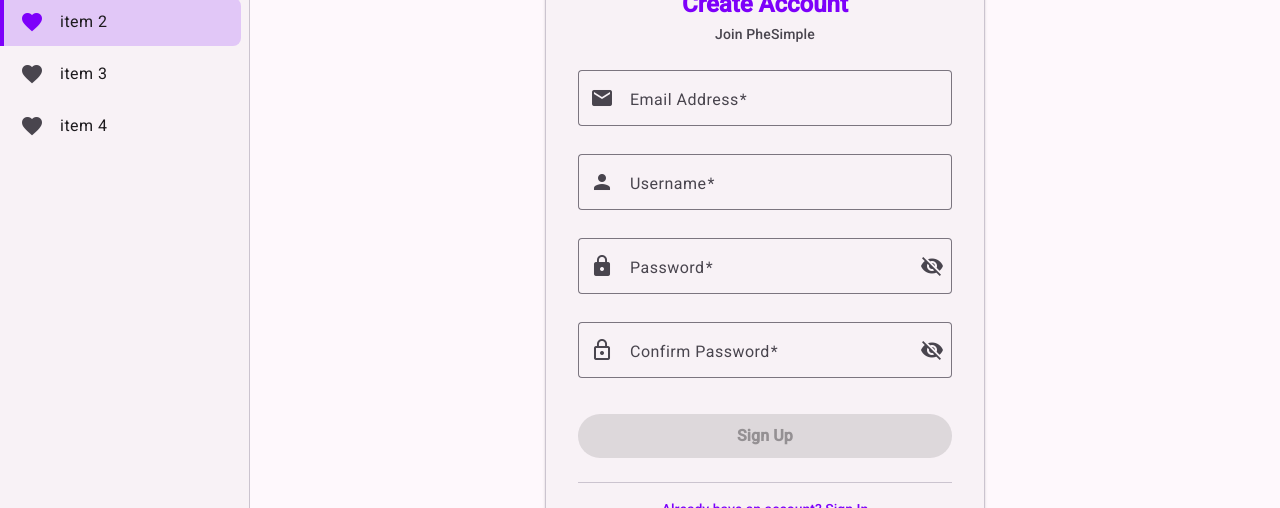
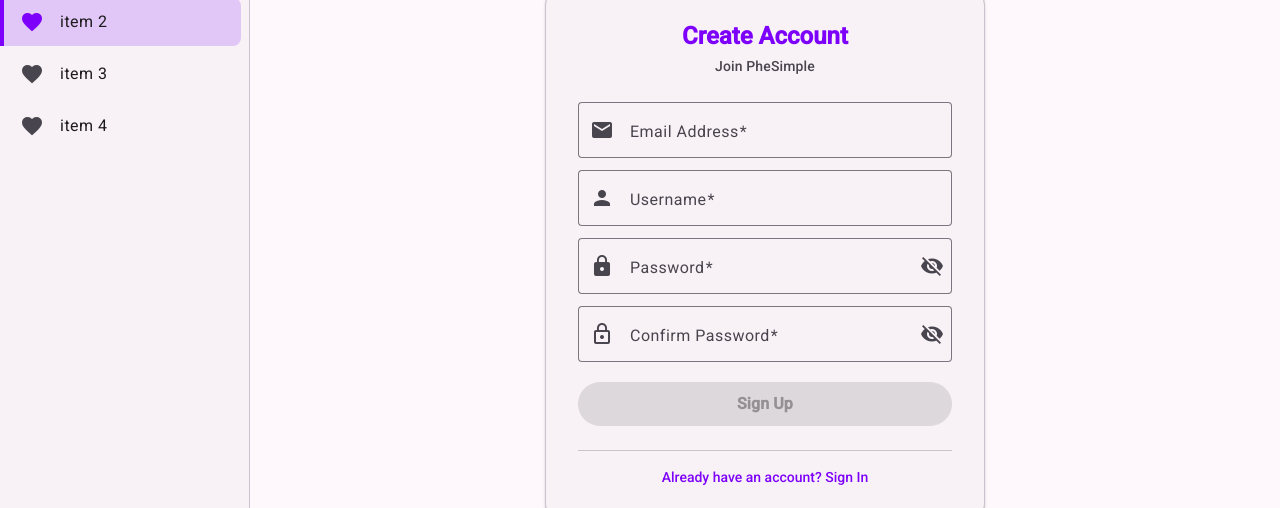
Before and after one commit to Keldorn17/PhenylalanineCalculatorClient, an Angular app: page /register in a window 1280 px wide. Shown: the part 178-686 px from the top of the page. Built offline with nearby package versions, Linux system fonts and the light colour scheme; no server answers.

Commit message:
Add missing translation, update login, register page

```diff
--- a/src/app/app.config.ts
+++ b/src/app/app.config.ts
@@ -1,16 +1,21 @@
 import {ApplicationConfig, provideBrowserGlobalErrorListeners} from '@angular/core';
 import {provideRouter} from '@angular/router';
 import {provideHttpClient, withInterceptors} from '@angular/common/http';
-import {provideAnimationsAsync} from '@angular/platform-browser/animations/async';
 
 import {routes} from './app.routes';
 import {authInterceptor} from './auth/auth-interceptor';
+import {MAT_FORM_FIELD_DEFAULT_OPTIONS} from '@angular/material/form-field';
 
 export const appConfig: ApplicationConfig = {
   providers: [
     provideBrowserGlobalErrorListeners(),
     provideRouter(routes),
     provideHttpClient(withInterceptors([authInterceptor])),
-    provideAnimationsAsync()
-  ]
+    {
+      provide: MAT_FORM_FIELD_DEFAULT_OPTIONS,
+      useValue: {
+        subscriptSizing: 'dynamic',
+      },
+    },
+  ],
 };
--- a/src/app/auth/login/login.html
+++ b/src/app/auth/login/login.html
@@ -7,14 +7,14 @@
 
     <mat-card-content>
       @if (errorMessage()) {
-        <div class="error-banner">
+        <div class="error-banner warn">
           <mat-icon>error_outline</mat-icon>
           <span>{{ errorMessage()! | translate }}</span>
         </div>
       }
 
       <form [formGroup]="loginForm" class="auth-form">
-        <mat-form-field appearance="outline">
+        <mat-form-field appearance="outline" subscriptSizing="dynamic">
           <mat-label>{{ 'login.username' | translate }}</mat-label>
           <input
             matInput
@@ -29,7 +29,7 @@
           }
         </mat-form-field>
 
-        <mat-form-field appearance="outline">
+        <mat-form-field appearance="outline" subscriptSizing="dynamic">
           <mat-label>{{ 'login.password' | translate }}</mat-label>
           <input
             matInput
@@ -56,7 +56,6 @@
 
         <button
           mat-flat-button
-          color="primary"
           type="submit"
           class="submit-btn"
           (click)="loginClicked()"
--- a/src/app/auth/login/login.scss
+++ b/src/app/auth/login/login.scss
@@ -59,24 +59,6 @@
   }
 }
 
-.error-banner {
-  display: flex;
-  align-items: center;
-  gap: 0.5rem;
-  padding: 0.75rem 1rem;
-  margin-bottom: 1rem;
-  border-radius: var(--mat-sys-corner-small);
-  background-color: var(--mat-sys-error-container);
-  color: var(--mat-sys-on-error-container);
-  font-size: 0.875rem;
-
-  mat-icon {
-    font-size: 1.25rem;
-    width: 1.25rem;
-    height: 1.25rem;
-  }
-}
-
 .submit-btn {
   width: 100%;
   height: 44px;
--- a/src/app/auth/login/login.ts
+++ b/src/app/auth/login/login.ts
@@ -10,6 +10,8 @@
 import {MatDividerModule} from '@angular/material/divider';
 import {AuthService} from '../auth-service';
 import {TranslatePipe} from '../../translation/translation-pipe';
+import {filter} from 'rxjs/operators';
+import {takeUntilDestroyed} from '@angular/core/rxjs-interop';
 
 @Component({
   selector: 'login',
@@ -42,6 +44,17 @@
   protected readonly errorMessage = signal<string | null>(null);
   protected readonly hidePassword = signal(true);
 
+  constructor() {
+    this.loginForm.valueChanges
+      .pipe(
+        filter(() => this.errorMessage() !== null),
+        takeUntilDestroyed()
+      )
+      .subscribe(() => {
+        this.errorMessage.set(null);
+      });
+  }
+
   protected loginClicked(): void {
     this.errorMessage.set(null);
 
--- a/src/app/auth/register/register.html
+++ b/src/app/auth/register/register.html
@@ -14,7 +14,7 @@
       }
 
       <form [formGroup]="registerForm" class="auth-form">
-        <mat-form-field appearance="outline">
+        <mat-form-field appearance="outline" subscriptSizing="dynamic">
           <mat-label>{{ 'register.email' | translate }}</mat-label>
           <input
             matInput
@@ -25,16 +25,15 @@
             autocomplete="email"
           />
           <mat-icon matPrefix>email</mat-icon>
-          @if (registerForm.get('email')?.touched) {
-            @if (registerForm.get('email')?.hasError('required')) {
+          @if (registerForm.get('email')?.touched && registerForm.get('email')?.hasError('required')) {
             <mat-error>{{ 'register.errorEmailRequired' | translate }}</mat-error>
-            } @else if (registerForm.get('email')?.hasError('email')) {
+          }
+          @if (registerForm.get('email')?.touched && registerForm.get('email')?.hasError('email')) {
             <mat-error>{{ 'register.errorEmailInvalid' | translate }}</mat-error>
-            }
           }
         </mat-form-field>
 
-        <mat-form-field appearance="outline">
+        <mat-form-field appearance="outline" subscriptSizing="dynamic">
           <mat-label>{{ 'register.username' | translate }}</mat-label>
           <input
             matInput
@@ -50,7 +49,7 @@
           }
         </mat-form-field>
 
-        <mat-form-field appearance="outline">
+        <mat-form-field appearance="outline" subscriptSizing="dynamic">
           <mat-label>{{ 'register.password' | translate }}</mat-label>
           <input
             matInput
@@ -70,16 +69,15 @@
           >
             <mat-icon>{{ hidePassword() ? 'visibility_off' : 'visibility' }}</mat-icon>
           </button>
-          @if (registerForm.get('password')?.touched) {
-            @if (registerForm.get('password')?.hasError('required')) {
+          @if (registerForm.get('password')?.touched && registerForm.get('password')?.hasError('required')) {
             <mat-error>{{ 'register.errorPasswordRequired' | translate }}</mat-error>
-            } @else if (registerForm.get('password')?.hasError('pattern')) {
+          }
+          @if (registerForm.get('password')?.touched && registerForm.get('password')?.hasError('pattern')) {
             <mat-error>{{ 'register.errorPasswordStrength' | translate }}</mat-error>
-            }
           }
         </mat-form-field>
 
-        <mat-form-field appearance="outline">
+        <mat-form-field appearance="outline" subscriptSizing="dynamic">
           <mat-label>{{ 'register.confirmPassword' | translate }}</mat-label>
           <input
             matInput
@@ -99,18 +97,16 @@
           >
             <mat-icon>{{ hideConfirmPassword() ? 'visibility_off' : 'visibility' }}</mat-icon>
           </button>
-          @if (registerForm.get('confirmPassword')?.touched) {
-            @if (registerForm.get('confirmPassword')?.hasError('required')) {
+          @if (registerForm.get('confirmPassword')?.touched && registerForm.get('confirmPassword')?.hasError('required')) {
             <mat-error>{{ 'register.errorPasswordRequired' | translate }}</mat-error>
-            } @else if (registerForm.get('confirmPassword')?.hasError('passwordMismatch')) {
+          }
+          @if (registerForm.get('confirmPassword')?.touched && registerForm.get('confirmPassword')?.hasError('passwordMismatch')) {
             <mat-error>{{ 'register.errorPasswordMismatch' | translate }}</mat-error>
-            }
           }
         </mat-form-field>
 
         <button
           mat-flat-button
-          color="primary"
           type="submit"
           class="submit-btn"
           (click)="registerClicked()"
--- a/src/app/auth/register/register.scss
+++ b/src/app/auth/register/register.scss
@@ -51,29 +51,15 @@
 .auth-form {
   display: flex;
   flex-direction: column;
-  gap: 0.5rem;
+  gap: 0.75rem;
   width: 100%;
 
   mat-form-field {
     width: 100%;
   }
-}
 
-.error-banner {
-  display: flex;
-  align-items: center;
-  gap: 0.5rem;
-  padding: 0.75rem 1rem;
-  margin-bottom: 1rem;
-  border-radius: var(--mat-sys-corner-small);
-  background-color: var(--mat-sys-error-container);
-  color: var(--mat-sys-on-error-container);
-  font-size: 0.875rem;
-
-  mat-icon {
-    font-size: 1.25rem;
-    width: 1.25rem;
-    height: 1.25rem;
+  mat-error {
+    margin-top: 4px;
   }
 }
 
--- a/src/app/auth/register/register.ts
+++ b/src/app/auth/register/register.ts
@@ -11,6 +11,8 @@
 import {AuthService} from '../auth-service';
 import {passwordMatchValidator, passwordValidator} from '../../validator/password-validator';
 import {TranslatePipe} from '../../translation/translation-pipe';
+import {filter} from 'rxjs/operators';
+import {takeUntilDestroyed} from '@angular/core/rxjs-interop';
 
 @Component({
   selector: 'register',
@@ -48,6 +50,17 @@
   protected readonly hidePassword = signal(true);
   protected readonly hideConfirmPassword = signal(true);
 
+  constructor() {
+    this.registerForm.valueChanges
+      .pipe(
+        filter(() => this.errorMessage() !== null),
+        takeUntilDestroyed()
+      )
+      .subscribe(() => {
+        this.errorMessage.set(null);
+      });
+  }
+
   protected registerClicked(): void {
     this.errorMessage.set(null);
 
--- a/src/app/translation/en.json
+++ b/src/app/translation/en.json
@@ -38,7 +38,12 @@
     "theme": "Theme",
     "themeLight": "Light Mode",
     "themeDark": "Dark Mode",
-    "deactivate": "Delete account"
+    "deactivate": "Delete account",
+    "user": {
+      "deactivateTitle": "Delete User Account",
+      "deactivateDetails": "You are about to delete your account. This action cannot be undone and everything you have created will be deleted.",
+      "delete": "Delete"
+    }
   },
   "language": {
     "english": "English",
--- a/src/app/validator/password-validator.ts
+++ b/src/app/validator/password-validator.ts
@@ -1,7 +1,7 @@
 import {AbstractControl, ValidationErrors, ValidatorFn, Validators} from '@angular/forms';
 
 export function passwordValidator(control: AbstractControl): ValidationErrors | null {
-  return Validators.pattern(/^(?=.*[a-z])(?=.*[A-Z])(?=.*\d)(?=.*[@$!%*?&])[A-Za-z\d@$!%*?&]{8,}$/)(control);
+  return Validators.pattern(/^(?=.*[a-z])(?=.*[A-Z])(?=.*\d)(?=.*[@$#\-!%*?&])[A-Za-z\d@$#\-!%*?&]{8,}$/)(control);
 }
 
 export const passwordMatchValidator: ValidatorFn = (control: AbstractControl): ValidationErrors | null => {
--- a/src/styles.scss
+++ b/src/styles.scss
@@ -54,3 +54,38 @@
     color: mat.$red-palette,
   ));
 }
+
+.error-banner {
+  display: flex;
+  align-items: center;
+  gap: 0.5rem;
+  padding: 0.75rem 1rem;
+  margin-bottom: 1rem;
+  border-radius: var(--mat-sys-corner-small, 8px);
+  font-size: 0.875rem;
+
+  background-color: color-mix(in srgb, var(--mat-sys-error) 15%, transparent);
+  border: 1px solid color-mix(in srgb, var(--mat-sys-error) 40%, transparent);
+  color: var(--mat-sys-error);
+
+  animation: slideFadeIn 200ms cubic-bezier(0, 0, 0.2, 1) forwards;
+
+  mat-icon {
+    font-size: 1.25rem;
+    width: 1.25rem;
+    height: 1.25rem;
+    color: var(--mat-sys-error);
+    flex-shrink: 0;
+  }
+}
+
+@keyframes slideFadeIn {
+  from {
+    opacity: 0;
+    transform: translateY(-6px);
+  }
+  to {
+    opacity: 1;
+    transform: translateY(0);
+  }
+}
```
Lines whose indentation alone changed are shown as unchanged.
